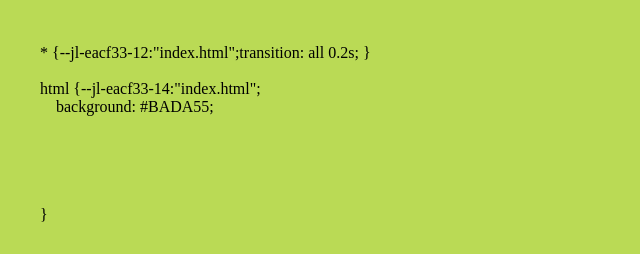
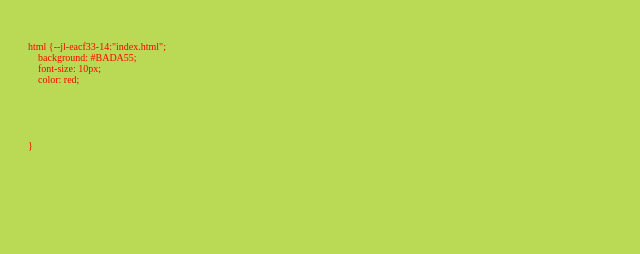
Before and after one commit to anuragpoolakkal/live-edit-css, a plain HTML site: page index.html in a window 1280 px wide. Shown: the whole page, without its empty margins (0-640 px from the left). Drawn offline with Linux system fonts and the light colour scheme.

Commit message:
Update index.html

```diff
--- a/index.html
+++ b/index.html
@@ -4,15 +4,17 @@
     <meta charset="UTF-8">
     <meta http-equiv="X-UA-Compatible" content="IE=edge">
     <meta name="viewport" content="width=device-width, initial-scale=1.0">
+    <style>* {transition: all 0.2s; }</style>
     <title>Live Edit CSS</title>
 </head>
 <body>
     <style contenteditable style="display:block; white-space: pre;">
 
-        * {transition: all 0.2s; }
 
         html {
             background: #BADA55;
+            font-size: 10px;
+            color: red;
 
 
 
```
